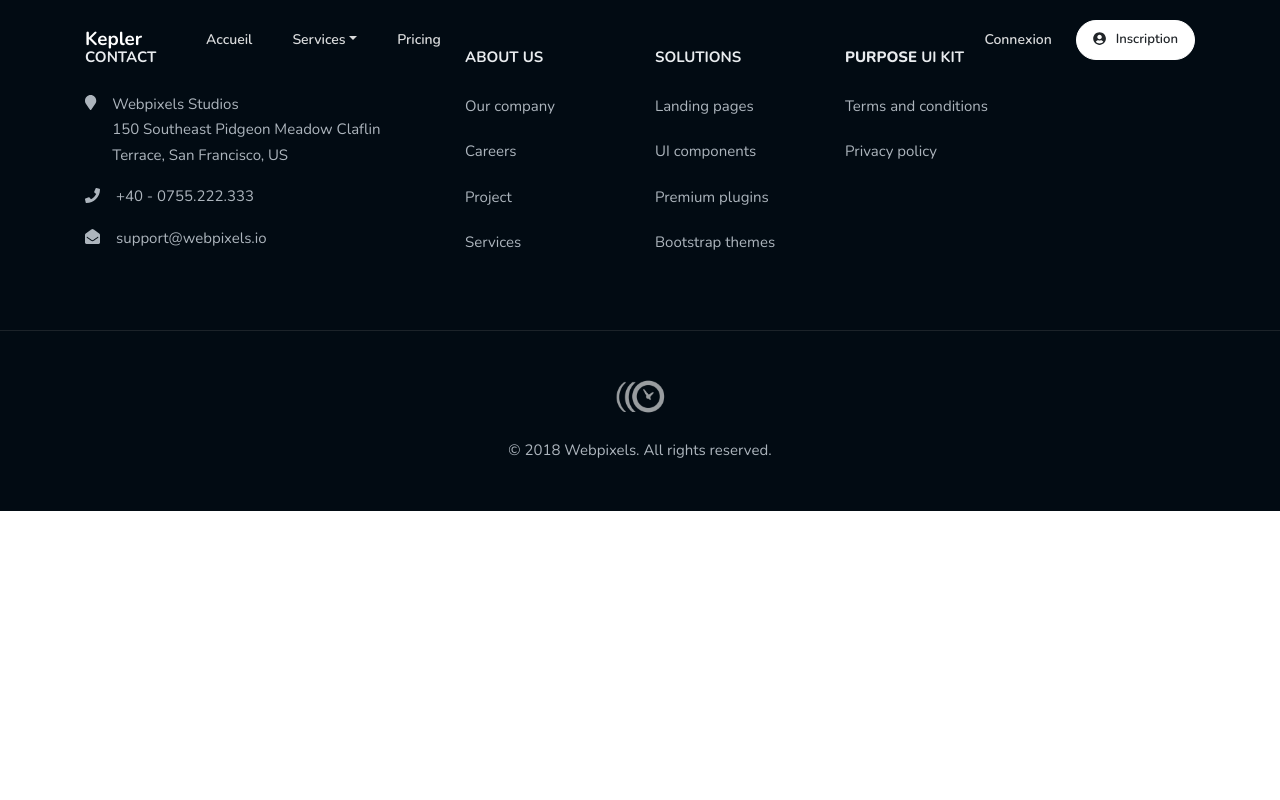
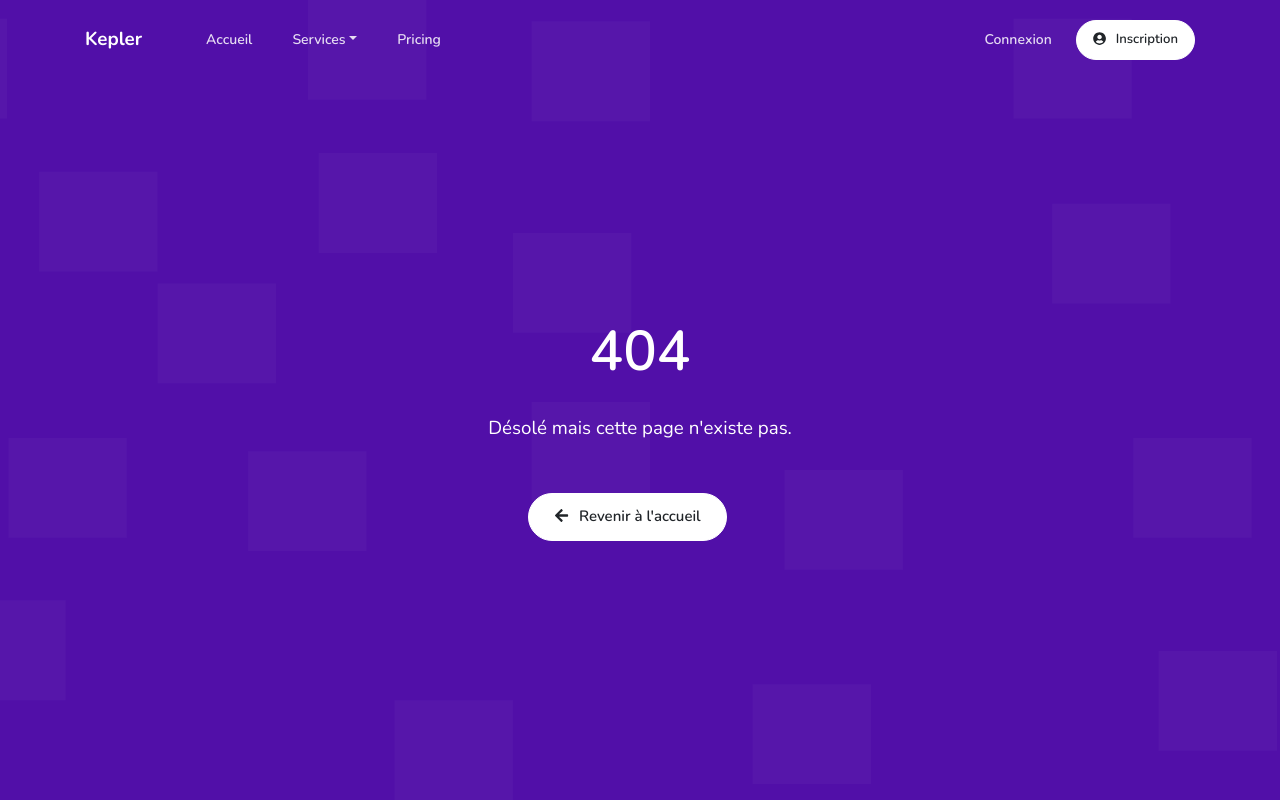
Before and after one commit to ziellim/kepler, an Angular app: page /404 in a window 1280 px wide. Before the commit this address led to /. Shown: the top 800 px of the page. Built offline with nearby package versions, Linux system fonts and the light colour scheme.

Commit message:
Page 404

```diff
--- a/package.json
+++ b/package.json
@@ -20,6 +20,7 @@
     "@angular/platform-browser": "^6.1.0",
     "@angular/platform-browser-dynamic": "^6.1.0",
     "@angular/router": "^6.1.0",
+    "@ngx-progressbar/core": "^5.0.1",
     "core-js": "^2.5.4",
     "rxjs": "^6.0.0",
     "zone.js": "~0.8.26"
--- a/src/app/app-routing.module.ts
+++ b/src/app/app-routing.module.ts
@@ -7,6 +7,7 @@ import { RegisterComponent } from './register/register.component';
 import { MainComponent } from './main/main.component';
 import { PricingsComponent } from './pricings/pricings.component';
 import { BlogComponent } from './blog/blog.component';
+import { NotfoundComponent } from './notfound/notfound.component';
 
 const routes: Routes = [
   { path: '', redirectTo: '/home', pathMatch: 'full' },
@@ -15,12 +16,14 @@ const routes: Routes = [
   { path: 'register', component: RegisterComponent },
   { path: 'pricing', component: PricingsComponent },
   { path: 'blog', component: BlogComponent },
+  { path: '404', component: NotfoundComponent },
+  { path: '**', redirectTo: '/404' },
 ];
 
 @NgModule({
   imports: [
     CommonModule,
-    RouterModule.forRoot(routes)
+    RouterModule.forRoot(routes),
   ],
   exports: [ RouterModule ],
   declarations: []
--- a/src/app/app.module.ts
+++ b/src/app/app.module.ts
@@ -9,7 +9,8 @@ import { RegisterComponent } from './register/register.component';
 import { PricingsComponent } from './pricings/pricings.component';
 import { BlogComponent } from './blog/blog.component';
 import { FooterComponent } from './footer/footer.component';
-import { AppRoutingModule } from './/app-routing.module';
+import { AppRoutingModule } from './app-routing.module';
+import { NotfoundComponent } from './notfound/notfound.component';
 
 @NgModule({
   declarations: [
@@ -20,7 +21,8 @@ import { AppRoutingModule } from './/app-routing.module';
     RegisterComponent,
     BlogComponent,
     FooterComponent,
-    MainComponent
+    MainComponent,
+    NotfoundComponent
   ],
   imports: [
     BrowserModule,
--- /dev/null
+++ b/src/app/notfound/notfound.component.html
@@ -0,0 +1,26 @@
+<section class="spotlight bg-primary bg-cover bg-size--cover" data-spotlight="fullscreen" style="background-image: url('../assets/img/backgrounds/light-texture.svg'); background-position: center center;">
+  <span class="mask bg-primary alpha-4"></span>
+  <div class="spotlight-holder py-lg pt-lg-xl">
+    <div class="container d-flex align-items-center">
+      <div class="col">
+        <div class="row cols-xs-space align-items-end text-center text-md-left justify-content-center">
+          <div class="col-lg-7">
+            <div class="text-center">
+              <h2 class="text-white my-4">
+                <span class="display-4 font-weight-bold">404</span>
+                <!--<span class="d-block d-lg-inline font-weight-light">UI Kit</span>-->
+              </h2>
+              <p class="lead text-white">Désolé mais cette page n'existe pas.</p>
+              <div class="mt-5">
+                <a href="/home" class="btn btn-white btn-circle btn-translate--hover btn-icon mr-sm-4 scroll-me">
+                  <span class="btn-inner--icon"><i class="fas fa-arrow-left"></i></span>
+                  <span class="btn-inner--text">Revenir à l'accueil</span>
+                </a>
+              </div>
+            </div>
+          </div>
+        </div>
+      </div>
+    </div>
+  </div>
+</section>
--- /dev/null
+++ b/src/app/notfound/notfound.component.ts
@@ -0,0 +1,15 @@
+import { Component, OnInit } from '@angular/core';
+
+@Component({
+  selector: 'app-notfound',
+  templateUrl: './notfound.component.html',
+  styleUrls: ['./notfound.component.css']
+})
+export class NotfoundComponent implements OnInit {
+
+  constructor() { }
+
+  ngOnInit() {
+  }
+
+}
```
Also changed, not shown: src/app/notfound/notfound.component.css (added), 2 other files (tests, documents, lock files or other folders).
